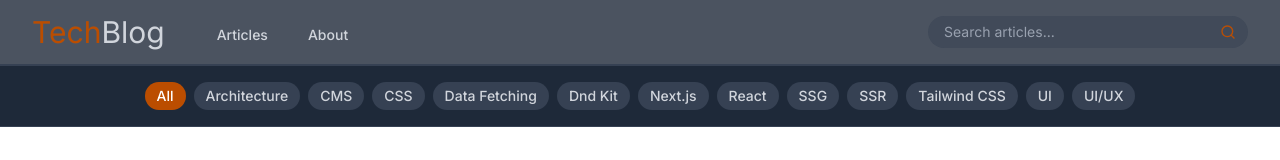
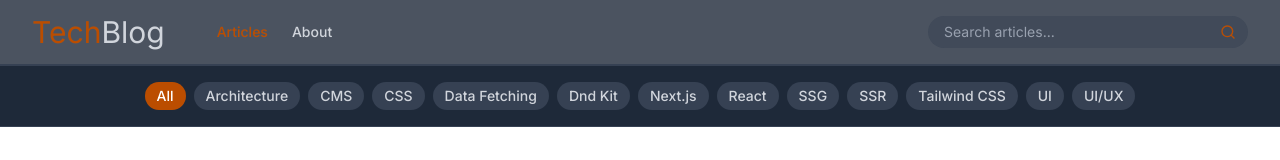
Before and after one commit to soheilgoodarzi/tech-blog, a Next.js app: page / in a window 1280 px wide. Shown: the top 160 px of the page. Built offline with nearby package versions, Linux system fonts and the light colour scheme.

Commit message:
feat(ui): Redesign homepage post cards to a horizontal layout

```diff
--- a/src/components/Header.tsx
+++ b/src/components/Header.tsx
@@ -1,7 +1,10 @@
 import Link from "next/link";
 import SearchBar from "./SearchBar";
 import { getAllPosts } from "@/lib/api";
+import NavigationLinks from "./NavigationLinks";
+import { NAV_LINKS } from "@/constants/navigation";
 
+// هدر یک کامپوننت سرور باقی می‌ماند
 export default async function Header() {
   const allPosts = getAllPosts();
 
@@ -10,6 +13,8 @@ export default async function Header() {
       <div className="max-w-7xl mx-auto px-4 sm:px-6 lg:px-8">
         <div className="flex justify-between items-center h-16">
           <div className="flex items-center space-x-8 gap-5">
+
+            {/* ۱. لوگوی دو رنگ و سفارشی شما به طور کامل بازگردانده شد */}
             <Link href="/" className="text-3xl">
               <span className="text-amber-700 hover:text-gray-300 transition-colors duration-300">
                 Tech
@@ -18,22 +23,11 @@ export default async function Header() {
                 Blog
               </span>
             </Link>
-            <nav className="hidden md:flex items-center space-x-10 mt-[5px]">
-              <Link
-                href="/"
-                className="text-sm font-medium text-gray-300 hover:text-white transition-colors"
-              >
-                Articles
-              </Link>
-              <Link
-                href="/about"
-                className="text-sm font-medium text-gray-300 hover:text-white transition-colors"
-              >
-                About
-              </Link>
-            </nav>
+
+            {/* کامپوننت کلاینت برای لینک‌های تعاملی */}
+            <NavigationLinks links={NAV_LINKS} />
           </div>
-          <div className="flex items-center w-1/3 max-w-xs">
+          <div className="w-1/3 max-w-xs">
             <SearchBar allPosts={allPosts} />
           </div>
         </div>
--- /dev/null
+++ b/src/components/NavigationLinks.tsx
@@ -0,0 +1,51 @@
+"use client"
+
+import Link from "next/link"
+import { usePathname } from "next/navigation"
+
+type NavLinkItem = {
+  href: string
+  label: string
+}
+type NavigationLinksProps = {
+  links: NavLinkItem[]
+}
+
+export default function NavigationLinks({ links }: NavigationLinksProps) {
+  const pathname = usePathname()
+
+  const linkStyle =
+    "text-sm font-medium text-gray-300 hover:text-white transition-colors"
+  const activeLinkStyle = "text-sm font-medium text-amber-700"
+
+  const isArticlesActive = (path: string) => {
+    return (
+      path === "/" ||
+      path.startsWith("/blog") ||
+      path.startsWith("/tags") ||
+      path.startsWith("/search")
+    )
+  }
+
+  return (
+    <nav className="hidden md:flex items-center space-x-6">
+      {links.map((link) => {
+        // بررسی شرطی برای لینک Articles
+        const isActive =
+          link.href === "/"
+            ? isArticlesActive(pathname)
+            : pathname === link.href
+
+        return (
+          <Link
+            key={link.href}
+            href={link.href}
+            className={isActive ? activeLinkStyle : linkStyle}
+          >
+            {link.label}
+          </Link>
+        )
+      })}
+    </nav>
+  )
+}
--- /dev/null
+++ b/src/constants/navigation.ts
@@ -0,0 +1,4 @@
+export const NAV_LINKS = [
+  { href: "/", label: "Articles" },
+  { href: "/about", label: "About" },
+]
```
